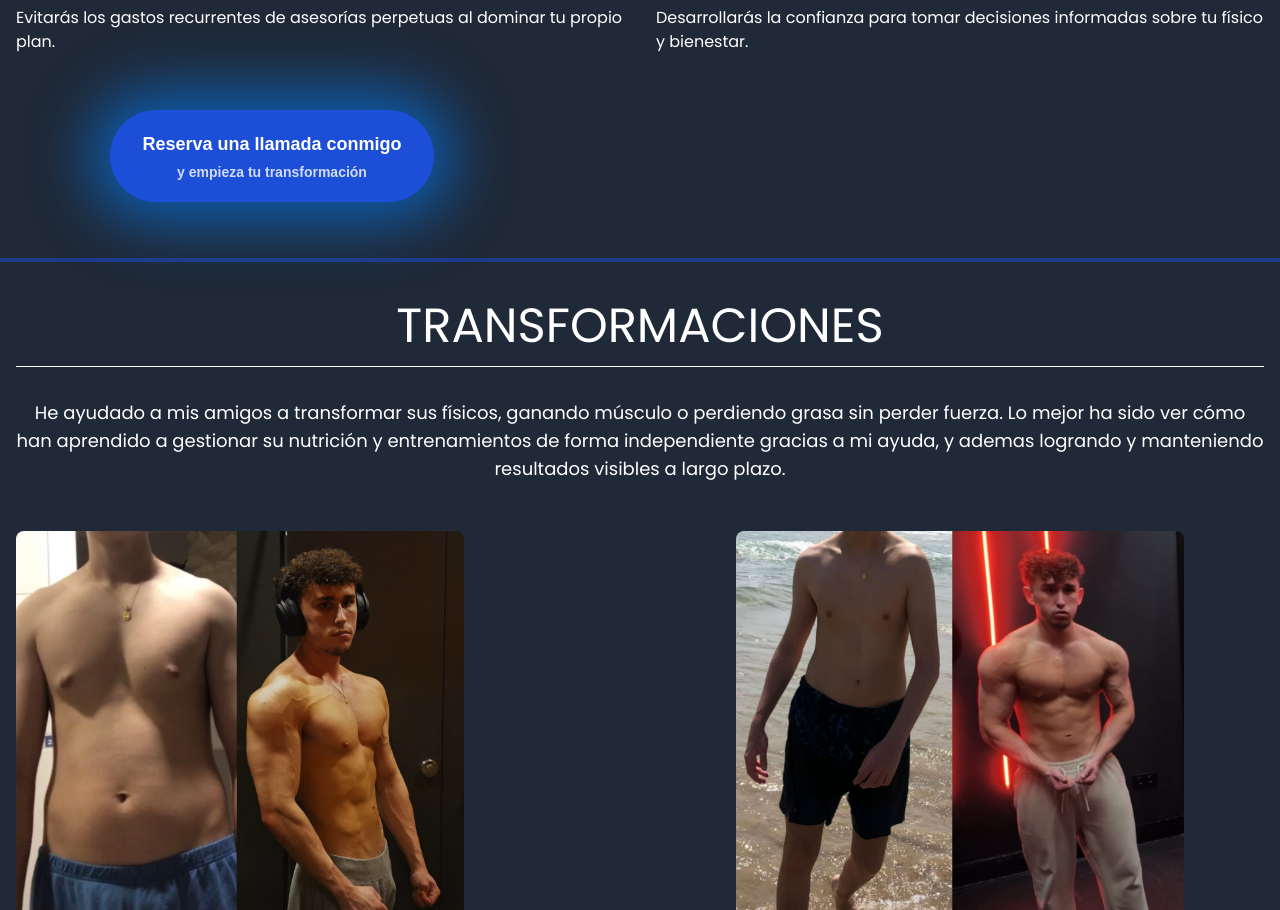
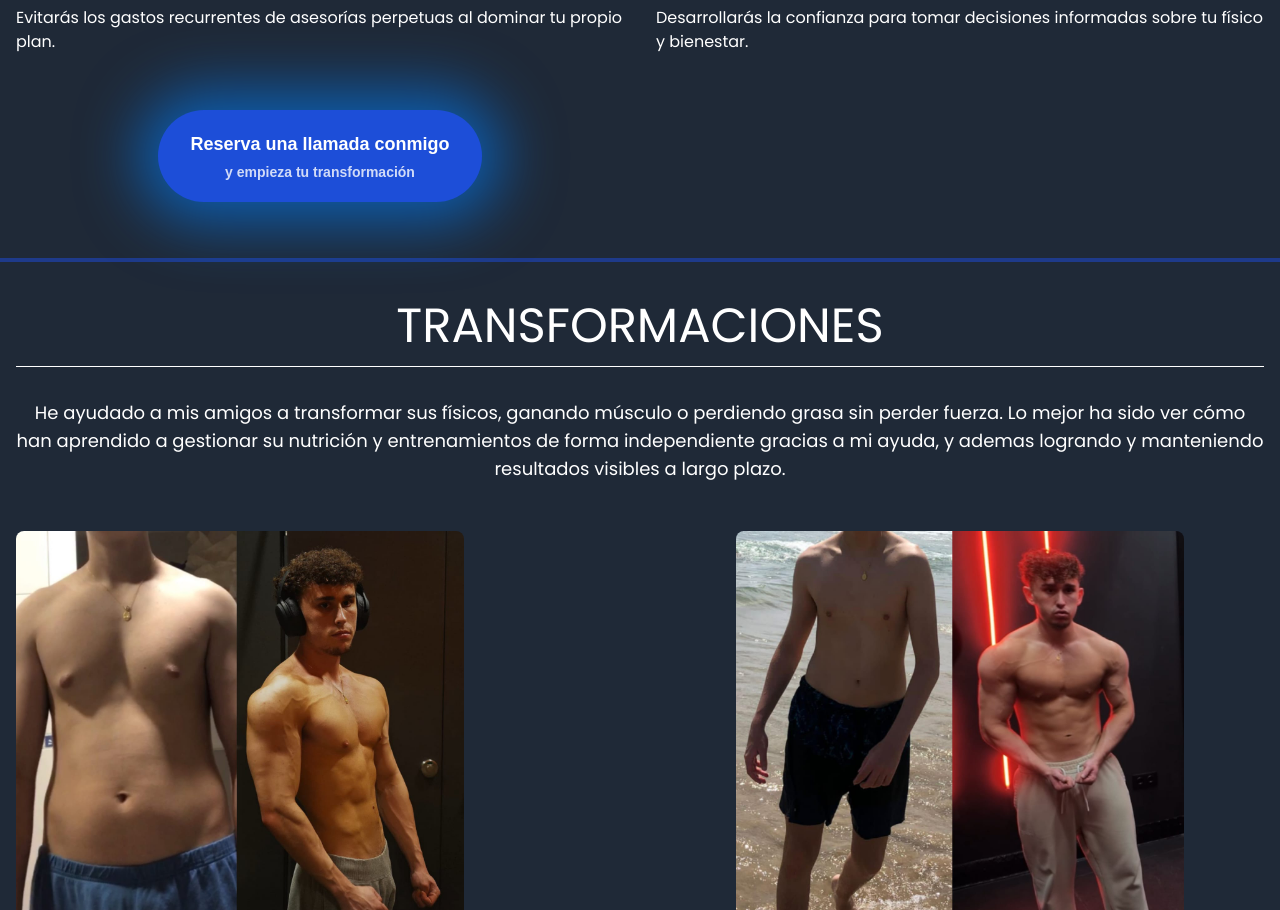
Before and after one commit to Maticaba99/catroux-fit, a Next.js app: page / in a window 1280 px wide. Shown: the part 3319-4229 px from the top of the page. Built offline with nearby package versions, Linux system fonts and the light colour scheme.

Commit message:
Update pro.tsx

```diff
--- a/src/app/components/pro.tsx
+++ b/src/app/components/pro.tsx
@@ -110,7 +110,7 @@ function Features() {
             </p>
           </div>
           <section
-            className="mt-6 flex justify-center mr-24
+            className="mt-6 flex flex-col items-center
 
 "
           >
```
